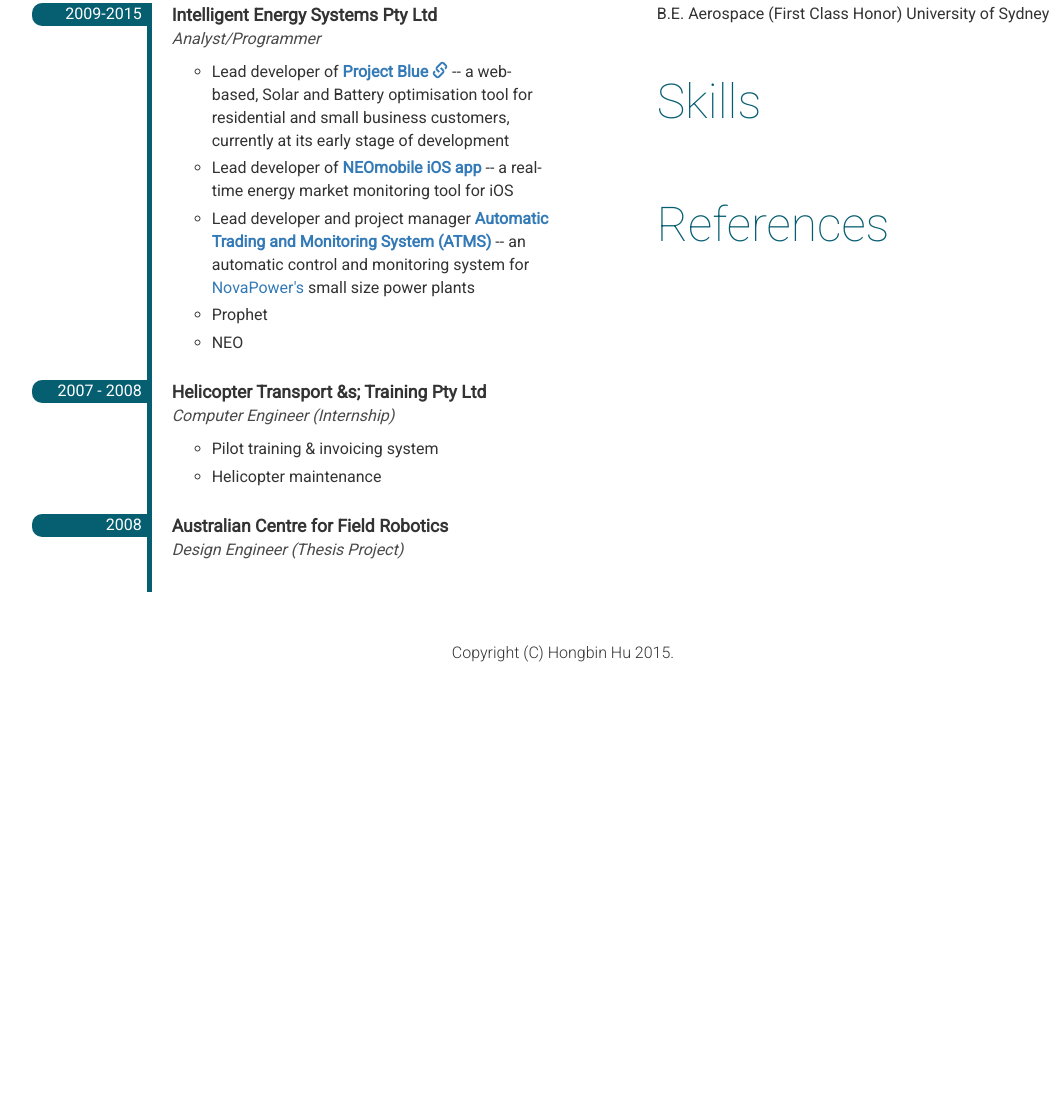
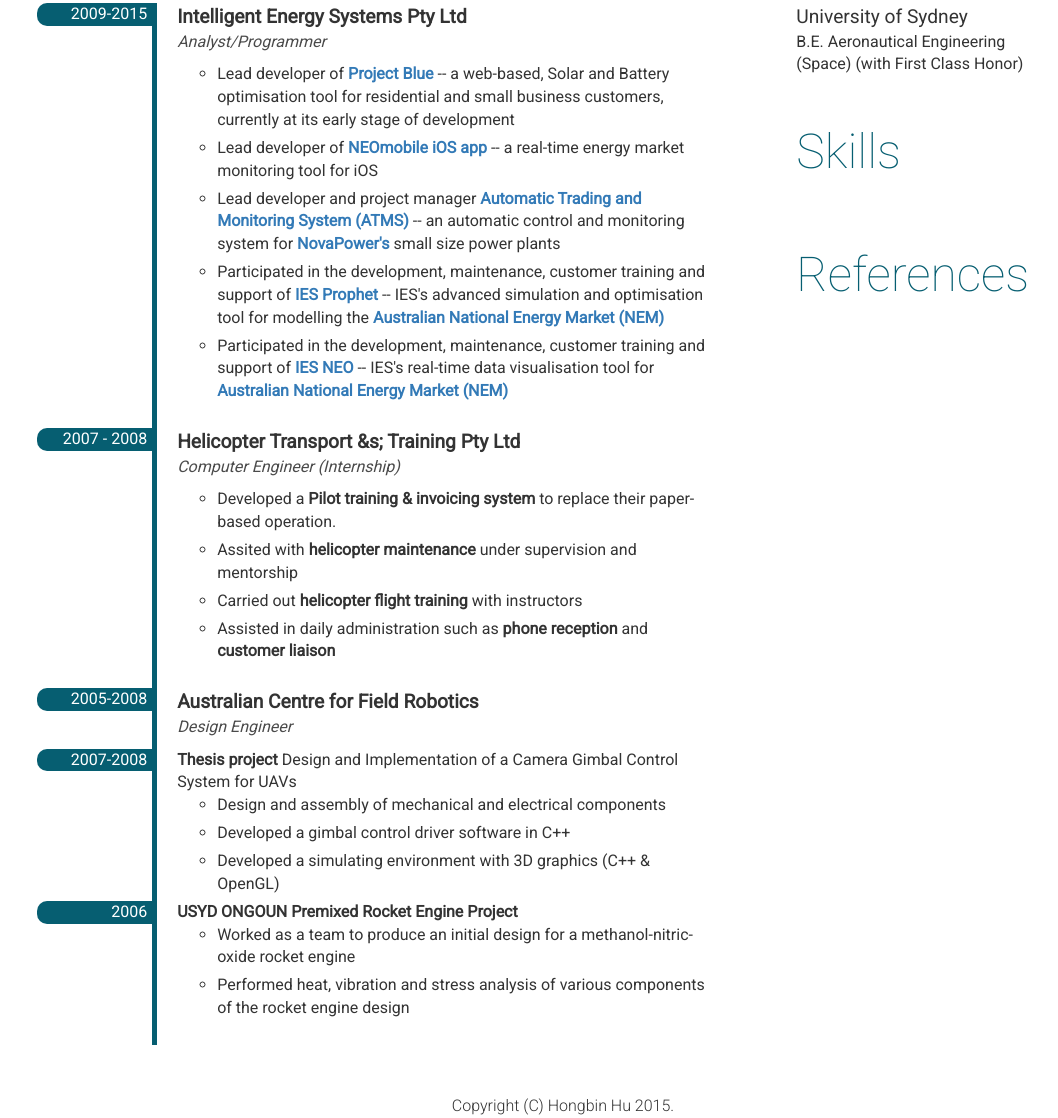
Before and after one commit to benhongh/benhongh.github.io, a website: page index.html in a window 1280 px wide. Shown: the part 272-1390 px from the top of the page, without its empty margins (77-1135 px from the left). Before the commit the page ends 937 px from the top, so only its background shows below. Drawn offline with Linux system fonts and the light colour scheme.

Commit message:
Completed careers section

```diff
--- a/css/resume.css
+++ b/css/resume.css
@@ -56,18 +56,7 @@
 }
 
 main {
-    display: block;
-    margin: 50px 0px 0px 0px;
-    text-align: center;
-}
-
-main > div {
-    display: inline-block;
-    vertical-align: top;
-    text-align: left;
-    margin: 0px 25px 0px 25px;
-
-    max-width: 45%;
+    margin-top: 50px;
 }
 
 main section {
@@ -95,7 +84,7 @@
     border-left: 5px solid #065e71;
 }
 
-div.career-entry > span.entry-time {
+div.career-entry  aside {
     margin-left: -140px;
     float: left;
 
@@ -110,7 +99,7 @@
 }
 
 span.organisation {
-    font-size: 1.1em;
+    font-size: 1.2em;
     font-weight: bold;
 }
 
@@ -134,6 +123,11 @@
     font-weight: bold;
 }
 
+span.institution {
+    font-size: 1.2em;
+    display: block;
+}
+
 body > footer {
     clear: both;
     text-align: center;
--- a/index.html
+++ b/index.html
@@ -49,12 +49,12 @@
 
         </header>
 
-        <main>
-            <div>
+        <main class="row">
+            <div class="col-md-7 col-md-offset-1">
                 <section id="career">
                     <h2>Career</h2>
                     <div class="career-entry">
-                        <span class="entry-time">2009-2015</span>
+                        <aside class="entry-time">2009-2015</aside>
                         <p>
                             <span class="organisation">Intelligent Energy Systems Pty Ltd</span>
                             <span class="job-title">Analyst/Programmer</span>
@@ -65,7 +65,6 @@
                                 <em>
                                     <a href="http://iesblue.azurewebsites.net/" title="link to Project Blue">
                                         Project Blue
-                                        <span class="glyphicon glyphicon-link"></span>
                                     </a>
                                 </em>
                                 -- a web-based, Solar and Battery optimisation tool
@@ -89,39 +88,107 @@
                                     </a>
                                 </em>
                                 -- an automatic control and monitoring system
-                                for <a href="http://www.novapower.com.au/">NovaPower's</a>
+                                for <em>
+                                        <a href="http://www.novapower.com.au/">NovaPower's</a>
+                                    </em>
                                 small size power plants
                             </li>
-                            <li>Prophet</li>
-                            <li>NEO</li>
+                            <li>
+                                Participated in the development, maintenance, customer training and support of
+                                <em>
+                                    <a title="Prophet Link" href="http://iesys.com/software-solutions/prophet/">IES Prophet
+                                    </a>
+                                </em>
+                                -- IES's advanced simulation and optimisation tool for modelling the
+                                <em>
+                                    <a title="AEMO's NEM introductory link" href="http://www.aemo.com.au/About-the-Industry/Energy-Markets/National-Electricity-Market">
+                                        Australian National Energy Market (<abbr>NEM</abbr>)
+                                    </a>
+                                </em>
+                            </li>
+                            <li>
+                                Participated in the development, maintenance, customer training and support of
+                                <em>
+                                    <a title="" href="">
+                                        IES NEO
+                                    </a>
+                                </em>
+                                -- IES's real-time data visualisation tool for
+                                <em>
+                                    <a title="AEMO's NEM introductory link" href="http://www.aemo.com.au/About-the-Industry/Energy-Markets/National-Electricity-Market">
+                                        Australian National Energy Market (<abbr>NEM</abbr>)
+                                    </a>
+                                </em>
+                            </li>
                         </ul>
                     </div>
                     <div class="career-entry">
-                        <span class="entry-time">2007 - 2008</span>
+                        <aside class="entry-time">2007 - 2008</aside>
                         <p>
                             <span class="organisation">Helicopter Transport &amps; Training Pty Ltd</span>
                             <span class="job-title">Computer Engineer (Internship)</span>
                         </p>
                         <ol class="roles">
-                            <li>Pilot training &amp; invoicing system</li>
-                            <li>Helicopter maintenance</li>
+                            <li>
+                                Developed a <em>Pilot training &amp; invoicing system</em> to replace their
+                                paper-based operation.
+                            </li>
+                            <li>
+                                Assited with <em>helicopter maintenance</em> under supervision and mentorship
+                            </li>
+                            <li>
+                                Carried out <em>helicopter flight training</em> with instructors
+                            </li>
+                            <li>
+                                Assisted in daily administration such as
+                                <em>phone reception</em> and <em>customer liaison</em>
+                            </li>
                         </ol>
                     </div>
                     <div class="career-entry">
-                        <span class="entry-time">2008</span>
+                        <aside class="entry-time">2005-2008</aside>
                         <p>
                             <span class="organisation">Australian Centre for Field Robotics</span>
-                            <span class="job-title">Design Engineer (Thesis Project)</span>
+                            <span class="job-title">Design Engineer</span>
                         </p>
+
+                        <aside>2007-2008</aside>
+                        <em>Thesis project</em> Design and Implementation of a Camera Gimbal Control System for UAVs
+
+                        <ol class="roles">
+                            <li>
+                                Design and assembly of mechanical and electrical components
+                            </li>
+                            <li>
+                                Developed a gimbal control driver software in C++
+                            </li>
+                            <li>
+                                Developed a simulating environment with 3D graphics (C++ &amp; OpenGL)
+                            </li>
+                        </ol>
+
+                        <aside>2006</aside>
+                        <em>USYD ONGOUN Premixed Rocket Engine Project</em>
+                        <ol class="roles">
+                            <li>
+                                Worked as a team to produce an initial design for a
+                                methanol-nitric-oxide rocket engine
+                            </li>
+                            <li>
+                                Performed heat, vibration and stress analysis of
+                                various components of the rocket engine design
+                            </li>
+                        </ol>
                     </div>
                 </section>
             </div>
-            <div>
+            <div class="col-md-3">
                 <section id="education">
                     <h2>Education</h2>
                     <div class="edu-entry">
-                        <span class="degree">B.E. Aerospace (First Class Honor)</span>
-                        <span class="instition">University of Sydney</span>
+                        <span class="institution">University of Sydney</span>
+                        <span class="degree">B.E. Aeronautical Engineering (Space) (with First Class Honor)</span>
+
                     </div>
                 </section>
 
```
